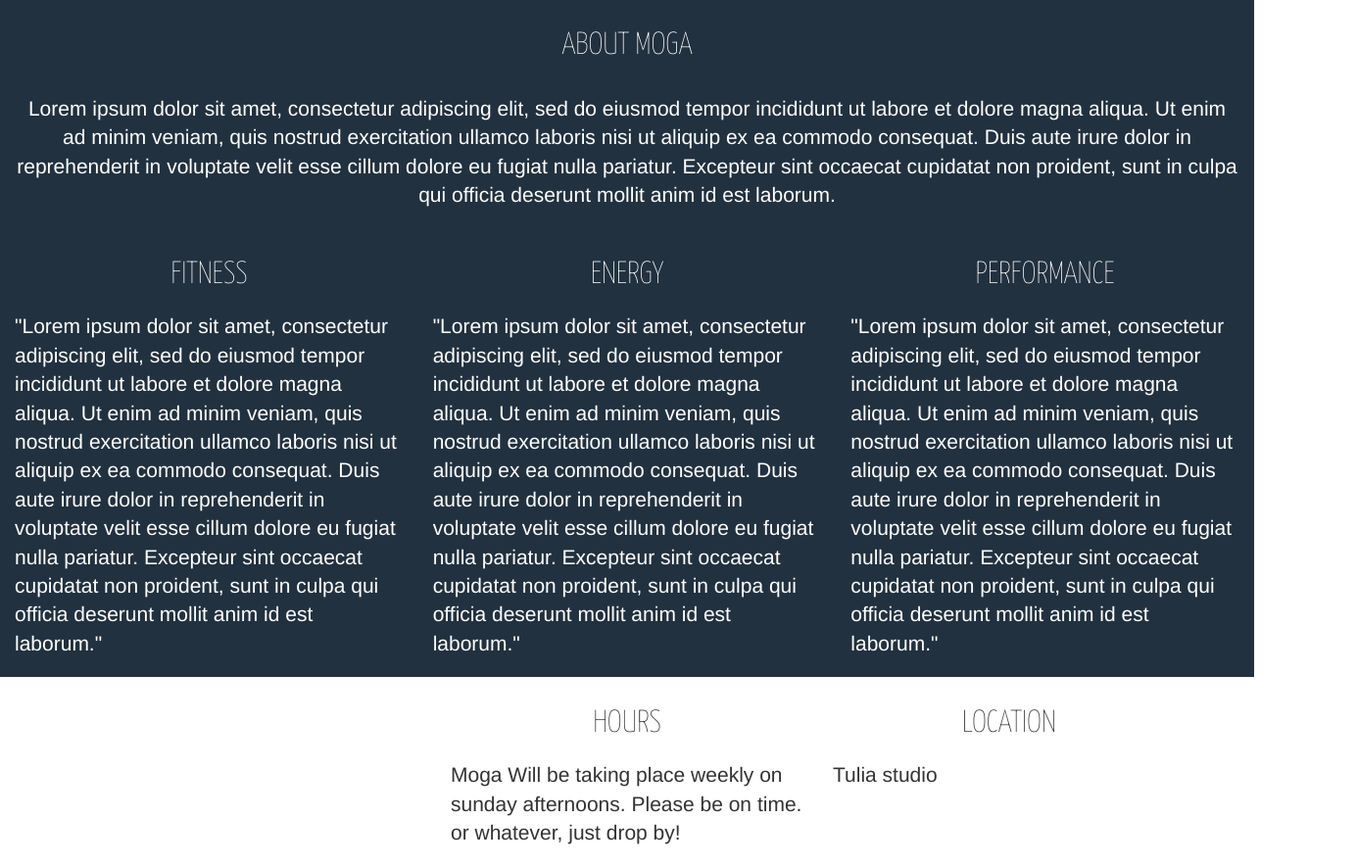
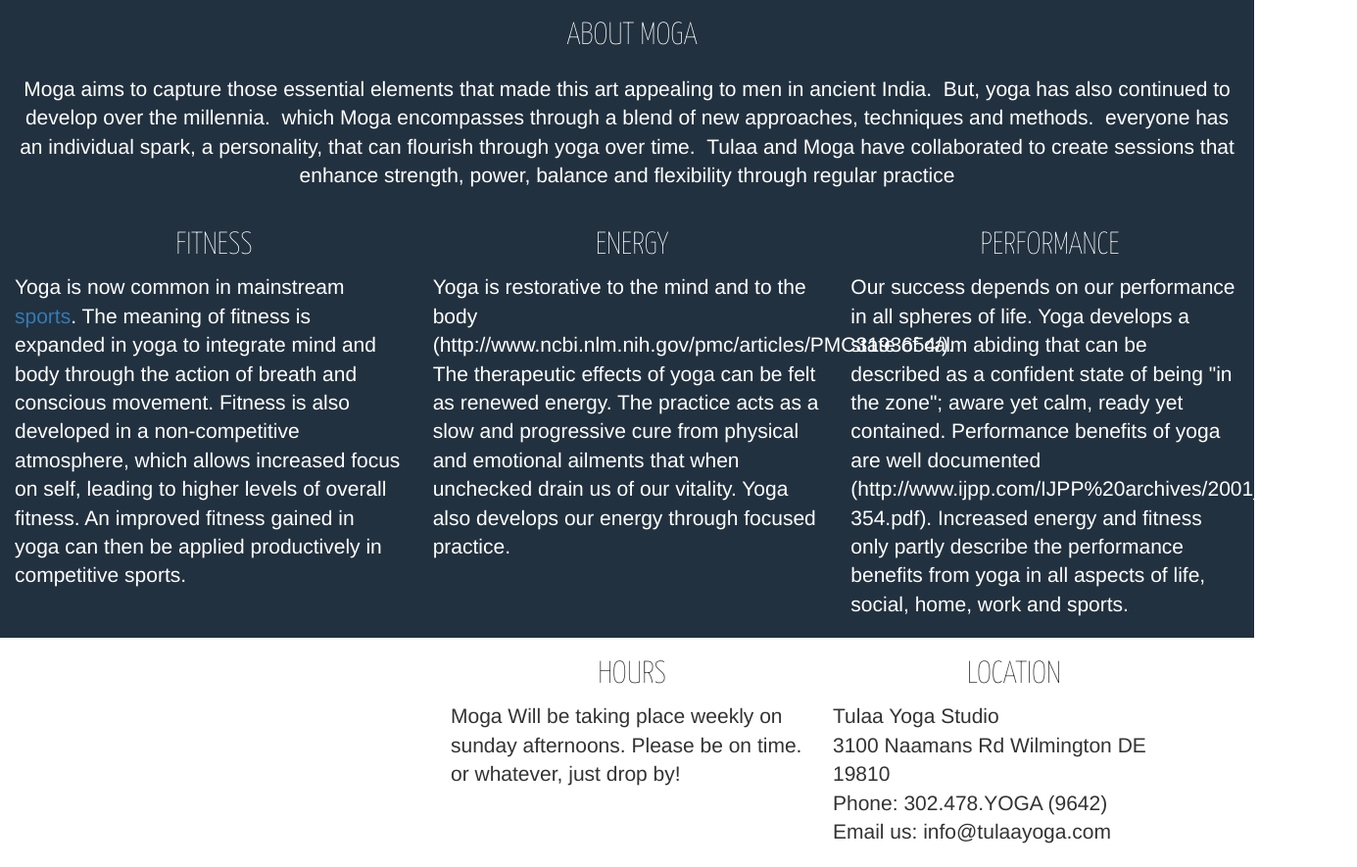
Before and after one commit to NoJuanNobody/MOGA, a plain HTML site: page index.html in a window 1280 px wide. Shown: the part 909-1794 px from the top of the page at 98% size, 1385 px wide, since content can reach past the window. Drawn offline with Linux system fonts and the light colour scheme.

Commit message:
adding html content including about me and so on

```diff
--- a/css/moga.css
+++ b/css/moga.css
@@ -22,7 +22,7 @@
 	text-transform: uppercase;
 	font-size:32px;
 	text-align: center;
-    padding: 10px;
+    padding-left: 10px;
 
 }
 .about-section{
--- a/index.html
+++ b/index.html
@@ -54,19 +54,20 @@
 	<div class="row">
 		<div class="col-xs-12 text-center">
 			<h1 class="light">About Moga</h1>
-			<p class="lead">Lorem ipsum dolor sit amet, consectetur adipiscing elit, sed do eiusmod tempor incididunt ut labore et dolore magna aliqua. Ut enim ad minim veniam, quis nostrud exercitation ullamco laboris nisi ut aliquip ex ea commodo consequat. Duis aute irure dolor in reprehenderit in voluptate velit esse cillum dolore eu fugiat nulla pariatur. Excepteur sint occaecat cupidatat non proident, sunt in culpa qui officia deserunt mollit anim id est laborum.</p>
+			<p class="lead">Moga aims to capture those essential elements that made this art appealing to men in ancient India.  But, yoga has also continued to develop over the millennia.  which Moga encompasses through a blend of new approaches, techniques and methods.  everyone has an individual spark, a personality, that can flourish through yoga over time.  Tulaa and Moga have collaborated to create sessions that enhance strength, power, balance and flexibility through regular practice</p>
 		</div>
 		<div class="col-md-4">
 			<h3 class="light">Fitness</h3>
-			<p class="lead">"Lorem ipsum dolor sit amet, consectetur adipiscing elit, sed do eiusmod tempor incididunt ut labore et dolore magna aliqua. Ut enim ad minim veniam, quis nostrud exercitation ullamco laboris nisi ut aliquip ex ea commodo consequat. Duis aute irure dolor in reprehenderit in voluptate velit esse cillum dolore eu fugiat nulla pariatur. Excepteur sint occaecat cupidatat non proident, sunt in culpa qui officia deserunt mollit anim id est laborum."</p>
+			<p class="lead">Yoga is now common in mainstream <a href="http://www.mensfitness.com/life/sports/yoga-for-athletes">sports</a>.  The meaning of fitness is expanded in yoga to integrate mind and body through the action of breath and conscious movement.  Fitness is also developed in a non-competitive atmosphere, which allows increased focus on self, leading to higher levels of overall fitness.  An improved fitness gained in yoga can then be applied productively in competitive sports.</p>
 		</div>
 		<div class="col-md-4">
 			<h3 class="light">Energy</h3>
-			<p class="lead">"Lorem ipsum dolor sit amet, consectetur adipiscing elit, sed do eiusmod tempor incididunt ut labore et dolore magna aliqua. Ut enim ad minim veniam, quis nostrud exercitation ullamco laboris nisi ut aliquip ex ea commodo consequat. Duis aute irure dolor in reprehenderit in voluptate velit esse cillum dolore eu fugiat nulla pariatur. Excepteur sint occaecat cupidatat non proident, sunt in culpa qui officia deserunt mollit anim id est laborum."</p>
+			<p class="lead">Yoga is restorative to the mind and to the body (http://www.ncbi.nlm.nih.gov/pmc/articles/PMC3193654/).  The therapeutic effects of yoga can be felt as renewed energy.  The practice acts as a slow and progressive cure from physical and emotional ailments that when unchecked drain us of our vitality.  Yoga also develops our energy through focused practice.</p>
 		</div>
 		<div class="col-md-4">
 			<h3 class="light">Performance</h3>
-			<p class="lead">"Lorem ipsum dolor sit amet, consectetur adipiscing elit, sed do eiusmod tempor incididunt ut labore et dolore magna aliqua. Ut enim ad minim veniam, quis nostrud exercitation ullamco laboris nisi ut aliquip ex ea commodo consequat. Duis aute irure dolor in reprehenderit in voluptate velit esse cillum dolore eu fugiat nulla pariatur. Excepteur sint occaecat cupidatat non proident, sunt in culpa qui officia deserunt mollit anim id est laborum."</p>
+			<p class="lead">Our success depends on our performance in all spheres of life.  Yoga develops a state of calm abiding that can be described as a confident state of being "in the zone"; aware yet calm, ready yet contained.  Performance benefits of yoga are well documented (http://www.ijpp.com/IJPP%20archives/2001_45_3/351-354.pdf).  Increased energy and fitness only partly describe the performance benefits from yoga in all aspects of life, social, home, work and sports.
+</p>
 		</div>
 	</div>
 	<!--Hours-->
@@ -79,7 +80,7 @@
 		</div>
 		<div class="col-md-4">
 			<h3 class='light'>Location</h3>
-			<p class='lead'>Tulia studio</p>
+			<p class='lead'>Tulaa Yoga Studio<br>3100 Naamans Rd Wilmington DE 19810<br>Phone: 302.478.YOGA (9642) <br>Email us: info@tulaayoga.com</p>
 		</div>
 	</div>
 </section>
```
Also changed, not shown: 1 other file.
